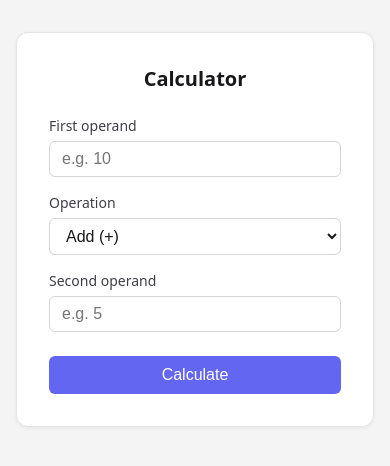
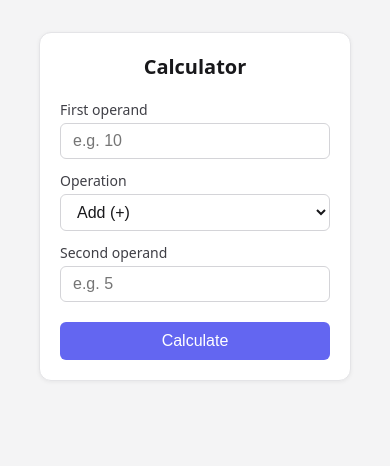
Before and after one commit to avelinoschz/calculator, a React (Vite) app in the folder frontend/: page / in a window 390 px wide. Shown: the top 466 px of the page. Built offline with nearby package versions, Linux system fonts and the light colour scheme.

Commit message:
style: update App.css for responsive design with clamp() adjustments

```diff
--- a/frontend/src/App.css
+++ b/frontend/src/App.css
@@ -23,24 +23,23 @@ body {
   background: #fff;
   border: 1px solid #e4e4e7;
   border-radius: 0.75rem;
-  padding: 2rem;
-  width: 100%;
-  max-width: 400px;
+  padding: clamp(1.25rem, 5vw, 3.5rem);
+  width: clamp(280px, 80vw, 700px);
   box-shadow: 0 1px 4px rgba(0, 0, 0, 0.06);
 }
 
 h1 {
-  font-size: 1.25rem;
+  font-size: clamp(1.25rem, 2.5vw, 1.75rem);
   font-weight: 600;
-  margin: 0 0 1.5rem;
+  margin: 0 0 clamp(1.25rem, 3vw, 2rem);
   text-align: center;
 }
 
 .field {
   display: flex;
   flex-direction: column;
-  gap: 0.375rem;
-  margin-bottom: 1rem;
+  gap: clamp(0.25rem, 0.8vw, 0.5rem);
+  margin-bottom: clamp(0.75rem, 2vw, 1.5rem);
 }
 
 label {
@@ -52,10 +51,10 @@ label {
 input,
 select {
   width: 100%;
-  padding: 0.5rem 0.75rem;
+  padding: clamp(0.5rem, 1.2vw, 0.75rem) clamp(0.75rem, 1.5vw, 1rem);
   border: 1px solid #d4d4d8;
   border-radius: 0.375rem;
-  font-size: 1rem;
+  font-size: clamp(1rem, 1.5vw, 1.125rem);
   background: #fff;
   color: #18181b;
   transition: border-color 0.15s;
@@ -70,13 +69,13 @@ select:focus {
 
 button {
   width: 100%;
-  padding: 0.625rem 1rem;
-  margin-top: 0.5rem;
+  padding: clamp(0.625rem, 1.5vw, 0.875rem) 1rem;
+  margin-top: clamp(0.5rem, 1.2vw, 1rem);
   background: #6366f1;
   color: #fff;
   border: none;
   border-radius: 0.375rem;
-  font-size: 1rem;
+  font-size: clamp(1rem, 1.5vw, 1.125rem);
   font-weight: 500;
   cursor: pointer;
   transition: background 0.15s;
@@ -102,8 +101,8 @@ button:disabled {
 }
 
 .result {
-  margin-top: 1.5rem;
-  padding: 1rem;
+  margin-top: clamp(1.25rem, 3vw, 2rem);
+  padding: clamp(0.75rem, 2vw, 1.5rem);
   background: #f0fdf4;
   border: 1px solid #bbf7d0;
   border-radius: 0.375rem;
@@ -120,7 +119,7 @@ button:disabled {
 }
 
 .result span {
-  font-size: 2rem;
+  font-size: clamp(1.5rem, 4vw, 3rem);
   font-weight: 700;
   color: #15803d;
 }
```
